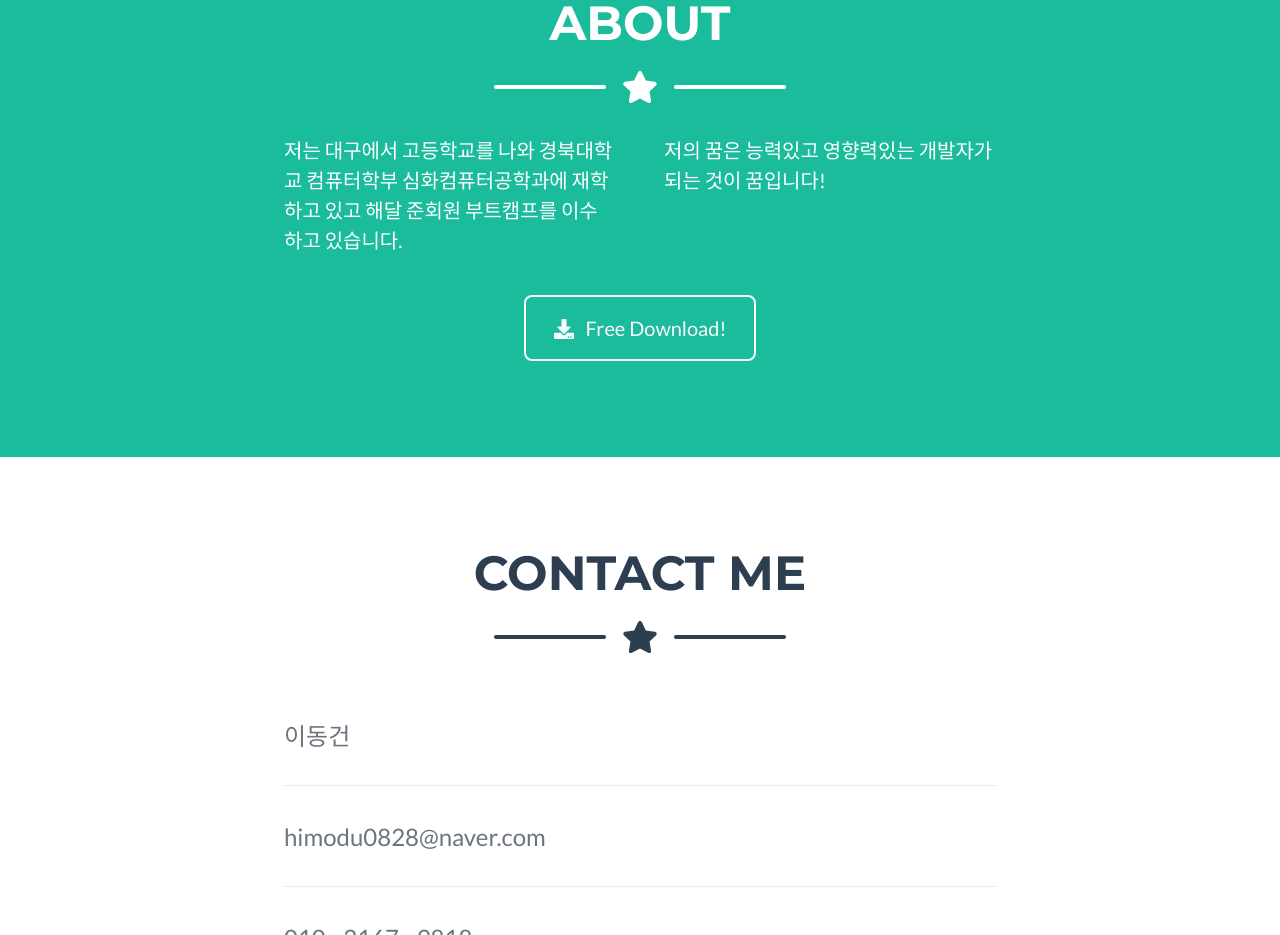
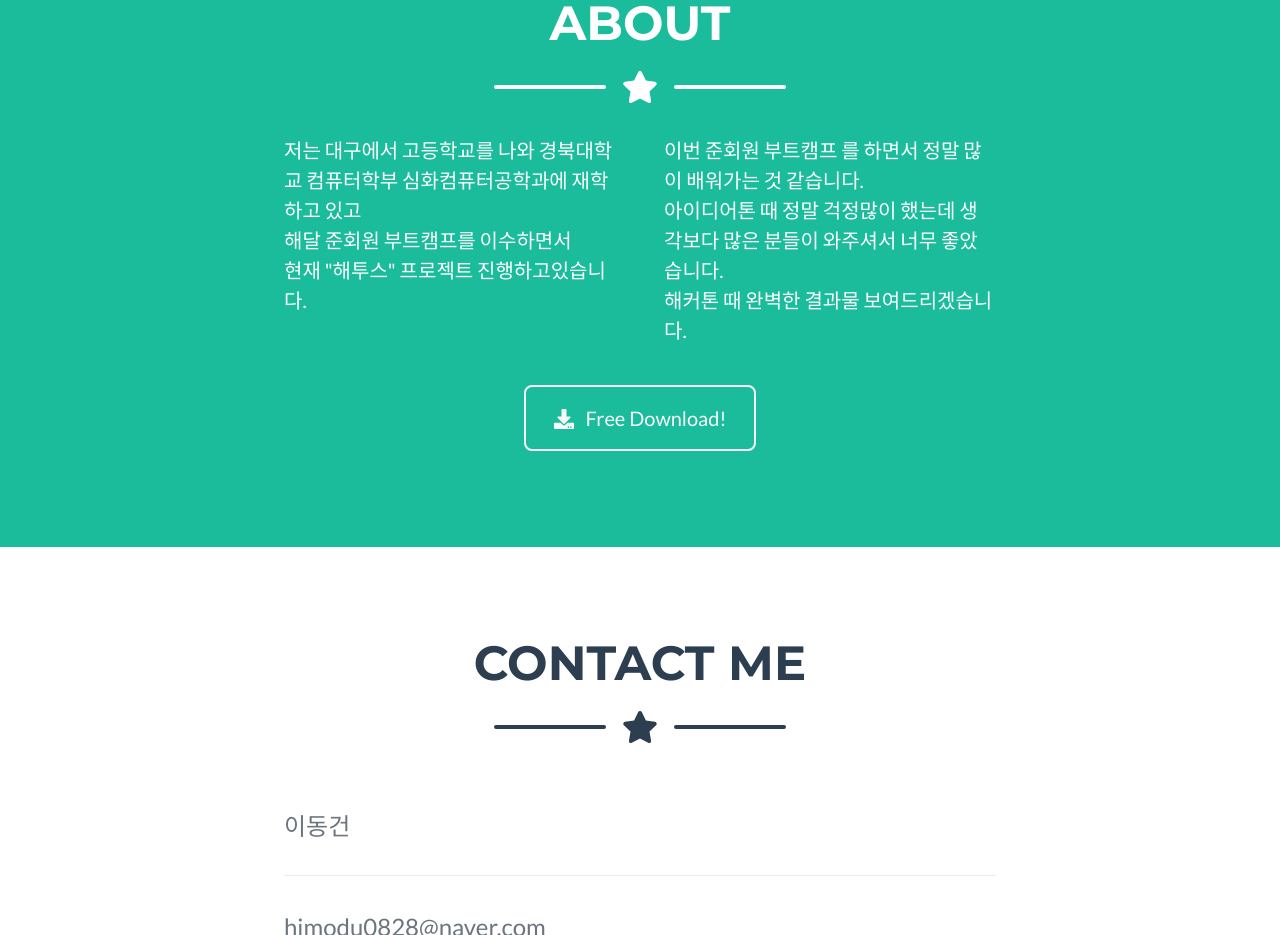
Before and after one commit to himodu/himodu.github.io, a plain HTML site: page index.html in a window 1280 px wide. Shown: the part 1727-2662 px from the top of the page. Drawn offline with nearby package versions, Linux system fonts and the light colour scheme.

Commit message:
the last

```diff
--- a/index.html
+++ b/index.html
@@ -134,8 +134,8 @@
                 </div>
                 <!-- About Section Content-->
                 <div class="row">
-                    <div class="col-lg-4 ml-auto"><p class="lead">저는 대구에서 고등학교를 나와 경북대학교 컴퓨터학부 심화컴퓨터공학과에 재학하고 있고 해달 준회원 부트캠프를 이수하고 있습니다.</p></div>
-                    <div class="col-lg-4 mr-auto"><p class="lead">저의 꿈은 능력있고 영향력있는 개발자가 되는 것이 꿈입니다!</p></div>
+                    <div class="col-lg-4 ml-auto"><p class="lead">저는 대구에서 고등학교를 나와 경북대학교 컴퓨터학부 심화컴퓨터공학과에 재학하고 있고<br> 해달 준회원 부트캠프를 이수하면서<br>현재 "해투스" 프로젝트 진행하고있습니다.</p></div>
+                    <div class="col-lg-4 mr-auto"><p class="lead">이번 준회원 부트캠프 를 하면서 정말 많이 배워가는 것 같습니다. <br>아이디어톤 때 정말 걱정많이 했는데 생각보다 많은 분들이 와주셔서 너무 좋았습니다.<br> 해커톤 때 완벽한 결과물 보여드리겠습니다.</p></div>
                 </div>
                 <!-- About Section Button-->
                 <div class="text-center mt-4">
```
